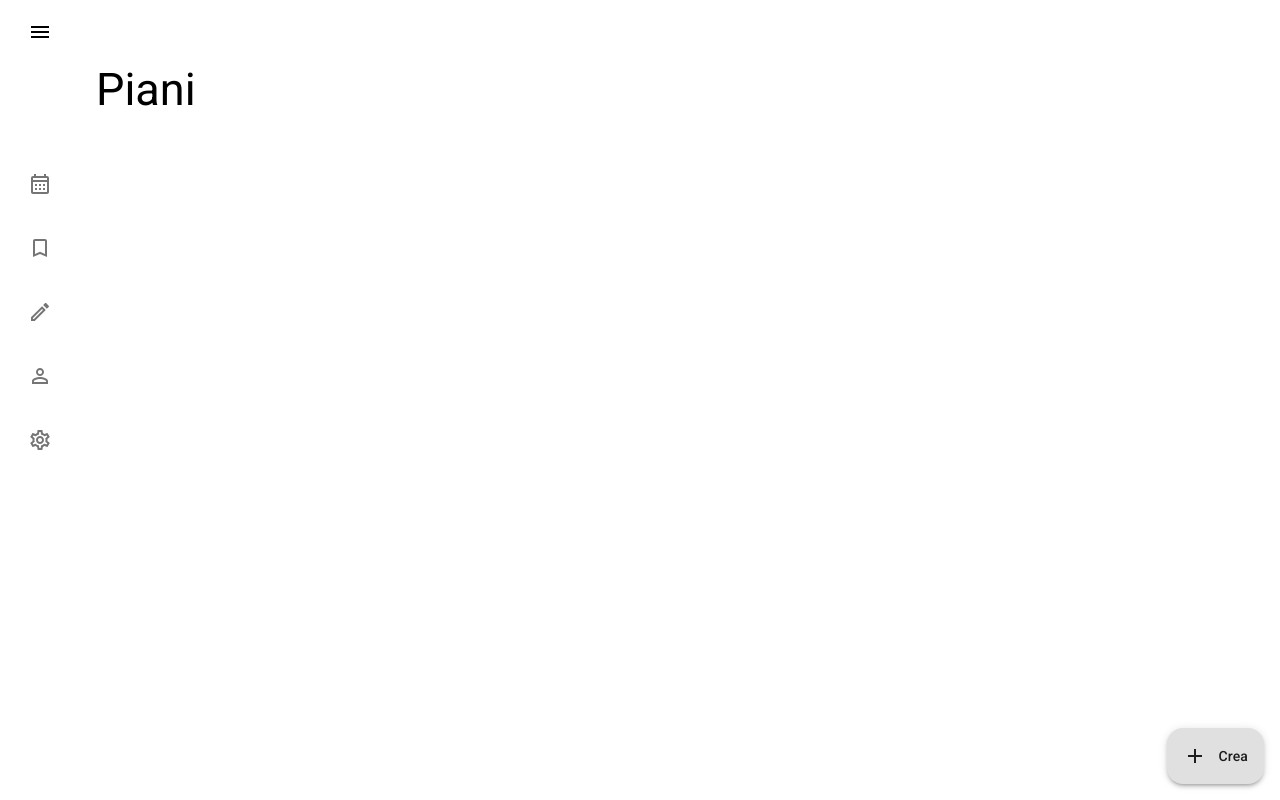
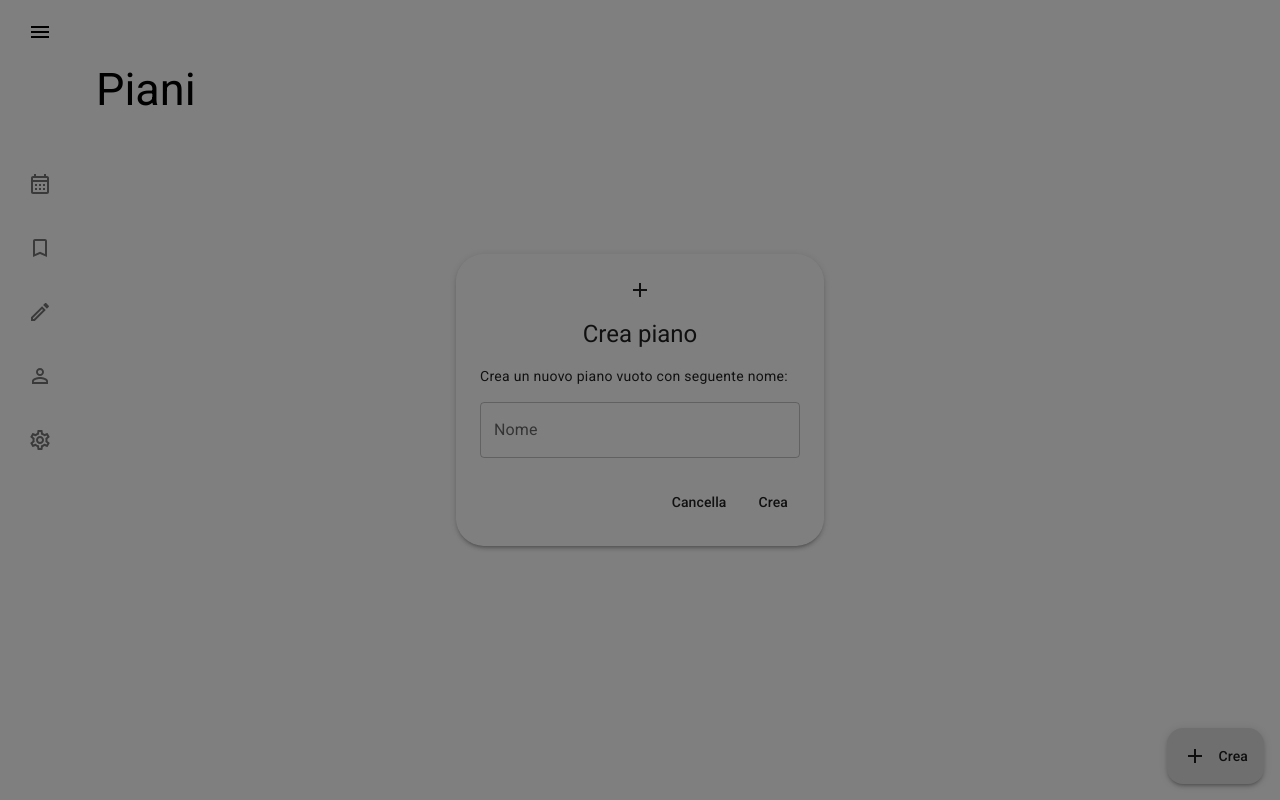
Before and after one commit to dropik/booking-calendar-app, a React app: page /settings in a window 1280 px wide. Both pictures are taken after a click on the button "Crea". Built offline with nearby package versions, Linux system fonts and the light colour scheme; what rgb-lab would draw is missing.

Commit message:
Designed layout for create floor dialog

```diff
--- a/src/components/Settings/index.tsx
+++ b/src/components/Settings/index.tsx
@@ -1,8 +1,11 @@
-import React from "react";
+import React, { useState } from "react";
 import { useTheme } from "@mui/material/styles";
 import Paper from "@mui/material/Paper";
 import Stack from "@mui/material/Stack";
 import Typography from "@mui/material/Typography";
+import Dialog from "@mui/material/Dialog";
+import TextField from "@mui/material/TextField";
+import Collapse from "@mui/material/Collapse";
 import EditOutlinedIcon from "@mui/icons-material/EditOutlined";
 import DeleteOutlineOutlinedIcon from "@mui/icons-material/DeleteOutlineOutlined";
 import AddCircleOutlineOutlinedIcon from "@mui/icons-material/AddCircleOutlineOutlined";
@@ -13,12 +16,21 @@ import DrawerAdjacent from "../m3/DrawerAdjacent";
 import M3IconButton from "../m3/M3IconButton";
 import { SurfaceTint } from "../m3/Tints";
 import M3Fab from "../m3/M3Fab";
+import M3TextButton from "../m3/M3TextButton";
+import Box from "@mui/material/Box";
 
 export default function Settings(): JSX.Element {
   const theme = useTheme();
   const floors = useFloors();
   const roomTypes = useAppSelector((state) => state.roomTypes.data);
+  const [creatingState, setCreatingState] = useState<"idle" | "creating" | "loading">("idle");
+
   const floorIds = Object.keys(floors);
+  const openDialog = creatingState !== "idle";
+
+  function closeDialog(): void {
+    setCreatingState("idle");
+  }
 
   return (
     <DrawerAdjacent>
@@ -82,7 +94,7 @@ export default function Settings(): JSX.Element {
           })}
         </Stack>
       </Stack>
-      <M3Fab sx={{
+      <M3Fab onClick={() => setCreatingState("creating")} sx={{
         position: "fixed",
         right: 0,
         bottom: 0,
@@ -98,6 +110,46 @@ export default function Settings(): JSX.Element {
           opacity: theme.opacities.surface3
         }} />
       </M3Fab>
+      <Dialog keepMounted open={openDialog} onClose={closeDialog} PaperProps={{
+        elevation: 0,
+        sx: {
+          height: "calc(100vh - 4rem)",
+          backgroundColor: "transparent",
+          overflow: "visible"
+        }
+      }}>
+        <Paper elevation={3} sx={{
+          borderRadius: "1.75rem",
+          minWidth: "17.5rem",
+          maxWidth: "35rem",
+          position: "relative",
+          mt: "calc(50vh - 11.125rem)"
+        }}>
+          <Collapse
+            in={openDialog}
+            easing={theme.transitions.easing.fastOutSlowIn}
+          >
+            <Stack spacing={3} sx={{ p: "1.5rem" }}>
+              <Stack spacing={2} alignItems="center">
+                <AddOutlinedIcon />
+                <Typography variant="headlineSmall">Crea piano</Typography>
+                <Typography variant="bodyMedium" sx={{ display: "block", width: "100%", textAlign: "left" }}>
+                  Crea un nuovo piano vuoto con seguente nome:
+                </Typography>
+                <TextField label="Nome" sx={{ minWidth: "20rem" }} />
+              </Stack>
+              <Stack direction="row" spacing={1} justifyContent="flex-end">
+                <M3TextButton onClick={closeDialog}>Cancella</M3TextButton>
+                <M3TextButton>Crea</M3TextButton>
+              </Stack>
+            </Stack>
+          </Collapse>
+          <SurfaceTint sx={{
+            backgroundColor: theme.palette.primary.light,
+            opacity: theme.opacities.surface3
+          }} />
+        </Paper>
+      </Dialog>
     </DrawerAdjacent>
   );
 }
```
